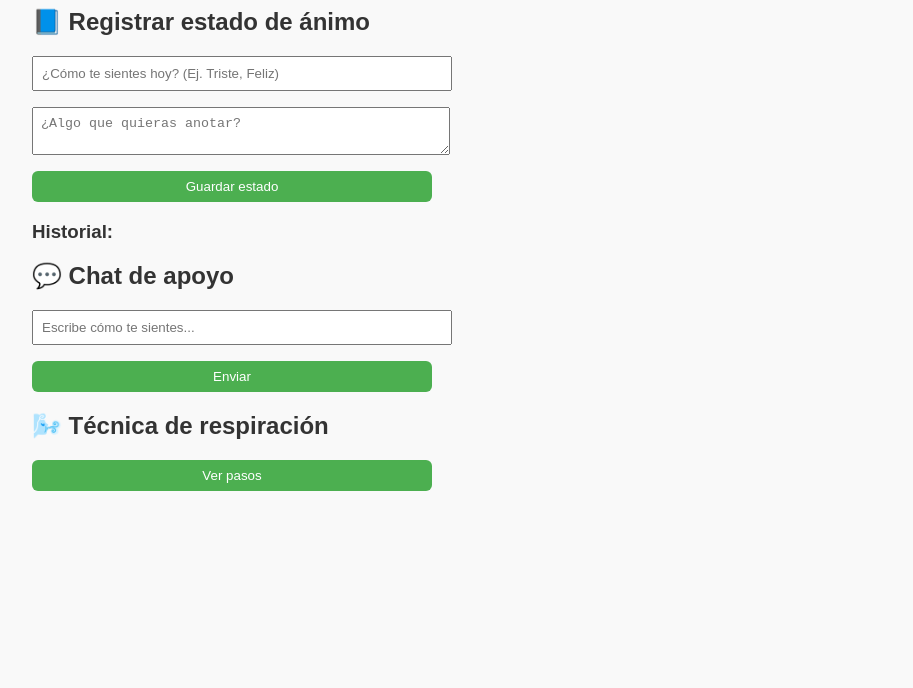
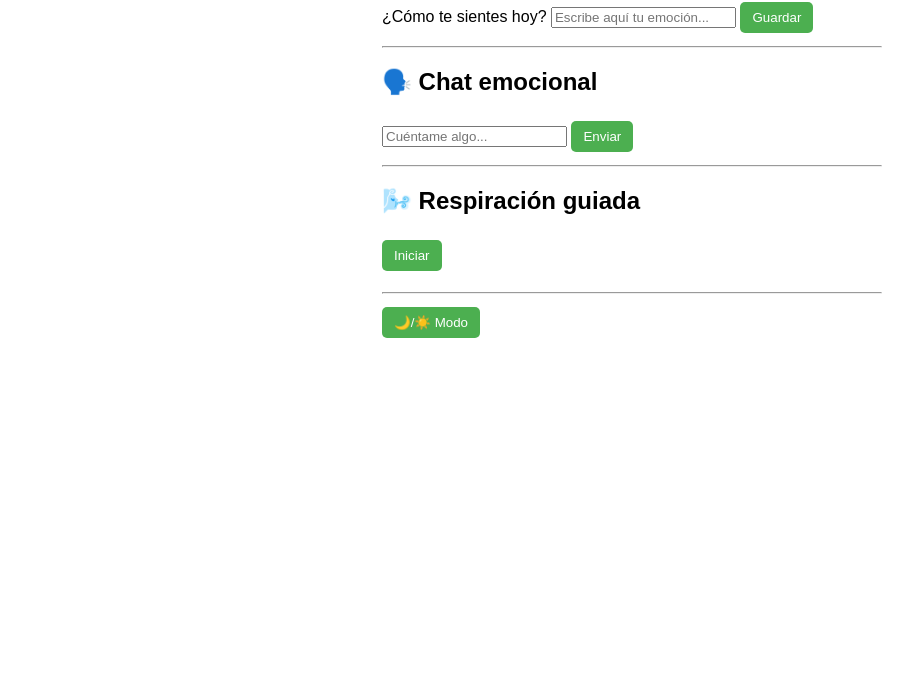
Before and after one commit to Fern-art/App-Bienestar-, a website: page index.html in a window 1280 px wide. Shown: the part 112-800 px from the top of the page, without its empty margins (8-921 px from the left). Drawn offline with Linux system fonts and the light colour scheme.

Commit message:
Add files via upload

```diff
--- a/app.js
+++ b/app.js
@@ -1,54 +1,34 @@
-const express = require('express');
-const cors = require('cors');
-const app = express();
-
-app.use(cors());
-app.use(express.json());
-
-let moodLog = [];
-
-app.post('/api/mood', (req, res) => {
-  const { mood, note } = req.body;
-  const entry = {
-    mood,
-    note,
-    timestamp: new Date().toISOString()
-  };
-  moodLog.push(entry);
-  res.json({ message: 'Estado guardado', entry });
-});
-
-app.get('/api/mood', (req, res) => {
-  res.json(moodLog);
-});
-
-app.post('/api/chat', (req, res) => {
-  const { message } = req.body;
-  const lowerMsg = message.toLowerCase();
-
-  let reply = "Gracias por compartirlo. Estoy aquí contigo.";
-  if (lowerMsg.includes("ansiedad")) {
-    reply = "¿Quieres probar una técnica de respiración para calmar tu ansiedad?";
-  } else if (lowerMsg.includes("triste") || lowerMsg.includes("depresión")) {
-    reply = "Lamento que te sientas así. Recuerda que no estás solo/a. Estoy contigo.";
-  } else if (lowerMsg.includes("feliz")) {
-    reply = "¡Me alegra saber eso! ¿Qué hizo que te sintieras así hoy?";
-  }
-
-  res.json({ reply });
-});
-
-app.get('/api/anxiety/breathing', (req, res) => {
-  const steps = [
-    "Inhala profundamente por 4 segundos",
-    "Mantén el aire por 4 segundos",
-    "Exhala lentamente por 6 segundos",
-    "Repite este ciclo por 2 minutos"
-  ];
-  res.json({ steps });
-});
-
-const PORT = process.env.PORT || 3000;
-app.listen(PORT, () => {
-  console.log(`Servidor en http://localhost:${PORT}`);
-});
+function guardarEstado() {
+  const mood = document.getElementById("mood").value;
+  if (!mood) return;
+  const historial = document.getElementById("historial");
+  const entry = document.createElement("p");
+  entry.textContent = new Date().toLocaleString() + ": " + mood;
+  historial.appendChild(entry);
+  localStorage.setItem("estado", historial.innerHTML);
+}
+function enviarChat() {
+  const input = document.getElementById("chatInput").value;
+  const chatBox = document.getElementById("chatBox");
+  const response = "Gracias por compartir: " + input;
+  chatBox.innerHTML += "<p><strong>Tú:</strong> " + input + "</p>";
+  chatBox.innerHTML += "<p><strong>App:</strong> " + response + "</p>";
+}
+function respirar() {
+  const texto = document.getElementById("breathText");
+  const audio = document.getElementById("relaxAudio");
+  texto.textContent = "Inhala...";
+  audio.play();
+  setTimeout(() => { texto.textContent = "Sostén..."; }, 4000);
+  setTimeout(() => { texto.textContent = "Exhala..."; }, 8000);
+  setTimeout(() => { texto.textContent = ""; }, 12000);
+}
+function toggleModo() {
+  const dark = getComputedStyle(document.body).getPropertyValue('--bg') !== "#ffffff";
+  document.body.style.setProperty('--bg', dark ? "#ffffff" : "#222222");
+  document.body.style.setProperty('--fg', dark ? "#000000" : "#ffffff");
+}
+window.onload = () => {
+  const data = localStorage.getItem("estado");
+  if (data) document.getElementById("historial").innerHTML = data;
+}
--- a/index.html
+++ b/index.html
@@ -3,85 +3,36 @@
 <head>
   <meta charset="UTF-8" />
   <meta name="viewport" content="width=device-width, initial-scale=1.0" />
+  <meta name="theme-color" content="#222222" />
+  <link rel="manifest" href="manifest.json" />
+  <link rel="stylesheet" href="styles.css" />
   <title>Bienestar Total</title>
-  <style>
-    body { font-family: sans-serif; padding: 2rem; background: #f9f9f9; color: #333; }
-    input, textarea, button { margin-top: 1rem; display: block; width: 100%; max-width: 400px; padding: 0.5rem; }
-    #entries, #response, #breathingSteps { margin-top: 1rem; }
-    .entry { border-bottom: 1px solid #ddd; padding: .5rem 0; }
-    button { background: #4CAF50; color: white; border: none; border-radius: 6px; cursor: pointer; }
-    button:hover { background: #45a049; }
-  </style>
 </head>
 <body>
-  <h1>Bienestar Total</h1>
-
-  <h2>📘 Registrar estado de ánimo</h2>
-  <input id="mood" placeholder="¿Cómo te sientes hoy? (Ej. Triste, Feliz)" />
-  <textarea id="note" placeholder="¿Algo que quieras anotar?"></textarea>
-  <button onclick="submitMood()">Guardar estado</button>
-  <div id="entries"></div>
-
-  <h2>💬 Chat de apoyo</h2>
-  <input id="message" placeholder="Escribe cómo te sientes..." />
-  <button onclick="sendMessage()">Enviar</button>
-  <div id="response"></div>
-
-  <h2>🌬️ Técnica de respiración</h2>
-  <button onclick="getBreathing()">Ver pasos</button>
-  <ul id="breathingSteps"></ul>
-
+  <div class="container">
+    <h1>🌱 Bienestar Total</h1>
+    <label for="mood">¿Cómo te sientes hoy?</label>
+    <input type="text" id="mood" placeholder="Escribe aquí tu emoción..." />
+    <button onclick="guardarEstado()">Guardar</button>
+    <div id="historial"></div>
+    <hr/>
+    <h2>🗣️ Chat emocional</h2>
+    <input type="text" id="chatInput" placeholder="Cuéntame algo..." />
+    <button onclick="enviarChat()">Enviar</button>
+    <div id="chatBox"></div>
+    <hr/>
+    <h2>🌬️ Respiración guiada</h2>
+    <button onclick="respirar()">Iniciar</button>
+    <p id="breathText"></p>
+    <audio id="relaxAudio" src="audio/relax.mp3" loop></audio>
+    <hr/>
+    <button onclick="toggleModo()">🌙/☀️ Modo</button>
+  </div>
+  <script src="app.js"></script>
   <script>
-    async function loadMoods() {
-      const stored = JSON.parse(localStorage.getItem("moods") || "[]");
-      const container = document.getElementById('entries');
-      container.innerHTML = '<h3>Historial:</h3>';
-      stored.slice().reverse().forEach(e => {
-        const div = document.createElement('div');
-        div.className = 'entry';
-        div.innerHTML = `<strong>${new Date(e.timestamp).toLocaleString()}</strong>: <em>${e.mood}</em><br>${e.note}`;
-        container.appendChild(div);
-      });
+    if ('serviceWorker' in navigator) {
+      navigator.serviceWorker.register('sw.js');
     }
-
-    async function submitMood() {
-      const mood = document.getElementById('mood').value;
-      const note = document.getElementById('note').value;
-      if (!mood) return alert('Por favor escribe cómo te sientes.');
-      const entry = { mood, note, timestamp: new Date().toISOString() };
-      const current = JSON.parse(localStorage.getItem("moods") || "[]");
-      current.push(entry);
-      localStorage.setItem("moods", JSON.stringify(current));
-      document.getElementById('mood').value = '';
-      document.getElementById('note').value = '';
-      loadMoods();
-    }
-
-    async function sendMessage() {
-      const msg = document.getElementById('message').value;
-      if (!msg) return;
-      const reply = "Gracias por compartir. Estoy aquí contigo. Respira profundo. 💙";
-      document.getElementById('response').innerText = reply;
-      document.getElementById('message').value = '';
-    }
-
-    async function getBreathing() {
-      const steps = [
-        "1️⃣ Inhala lentamente contando hasta 4.",
-        "2️⃣ Sostén la respiración por 4 segundos.",
-        "3️⃣ Exhala lentamente contando hasta 6.",
-        "4️⃣ Repite este ciclo durante 1-2 minutos."
-      ];
-      const list = document.getElementById('breathingSteps');
-      list.innerHTML = '';
-      steps.forEach(s => {
-        const li = document.createElement('li');
-        li.textContent = s;
-        list.appendChild(li);
-      });
-    }
-
-    window.onload = loadMoods;
   </script>
 </body>
 </html>
--- /dev/null
+++ b/styles.css
@@ -0,0 +1,20 @@
+body {
+  font-family: sans-serif;
+  background: var(--bg, #ffffff);
+  color: var(--fg, #000000);
+  padding: 20px;
+  transition: background 0.3s, color 0.3s;
+}
+button {
+  margin: 5px 0;
+  padding: 8px 12px;
+  border: none;
+  border-radius: 5px;
+  background-color: #4CAF50;
+  color: white;
+  cursor: pointer;
+}
+.container {
+  max-width: 500px;
+  margin: auto;
+}
```
Also changed, not shown: sw.js (added, +16 -0 lines), README.md, icon.png (added), manifest.json (added), 1 other file.
